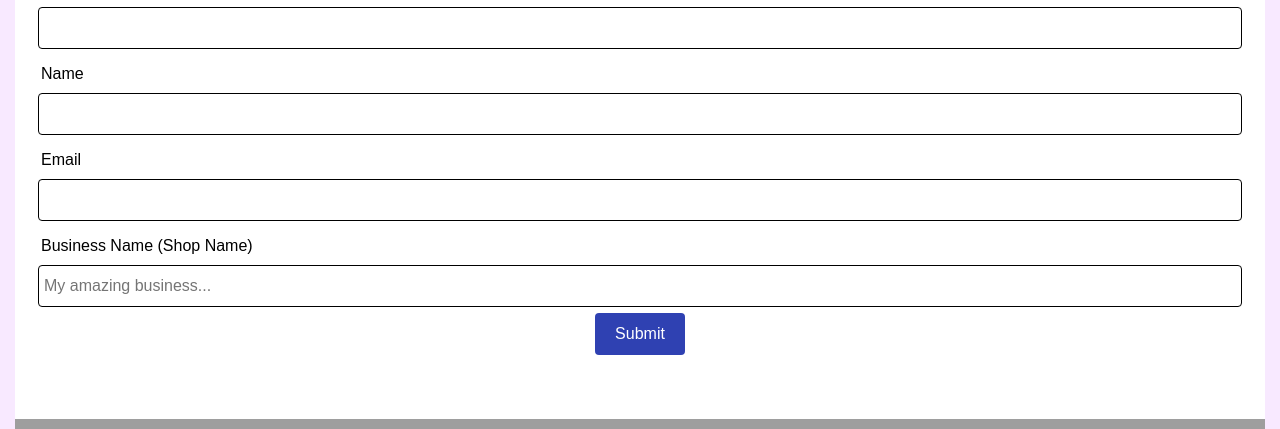
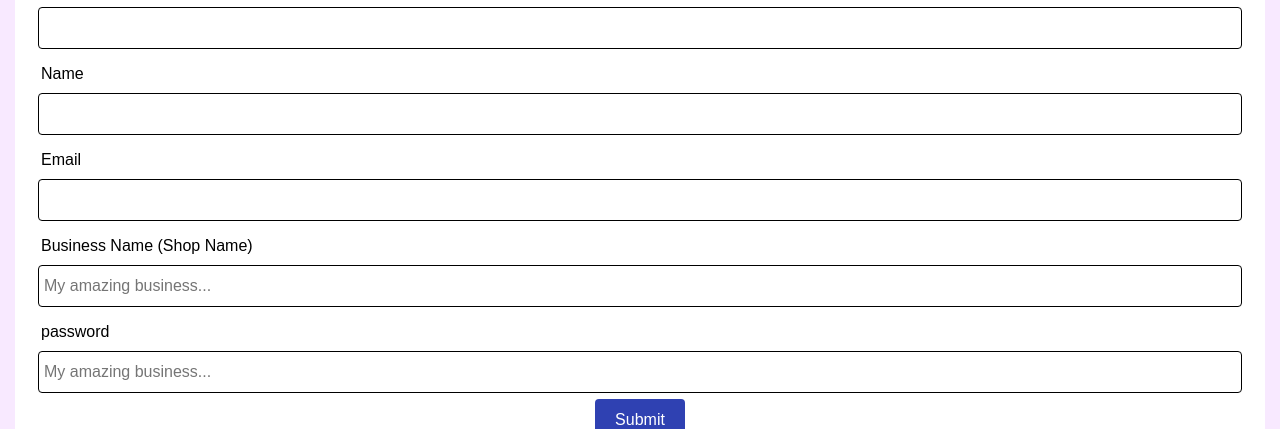
Before and after one commit to Subscribie/appsumo, a Flask app: page / in a window 1280 px wide. Shown: the part 281-710 px from the top of the page. Run offline with Flask 2, Linux system fonts and the light colour scheme; grey boxes are pictures that could not be loaded.

Commit message:
adding password field and sending a post request

```diff
--- a/app.py
+++ b/app.py
@@ -3,6 +3,7 @@
 import logging
 from dotenv import load_dotenv
 import smtplib
+import requests
 from os.path import basename
 from email.mime.application import MIMEApplication
 from email.mime.multipart import MIMEMultipart
@@ -27,13 +28,17 @@
         email = request.form.get("email")
         redemption_code = request.form.get("redemption_code")
         person_name = request.form.get("person_name")
-        shop_name = request.form.get("shop_name")
-
-        submission = f"{email},{redemption_code},{person_name}, {shop_name}\n"
+        company_name = request.form.get("company_name")
+        password = request.form.get("password")
+        submission = f"{email},{redemption_code},{person_name}, {company_name}\n"
         with open("./submissions.csv", "a") as fp:
             fp.write(submission)
         send_mail()
-        redirect_destination = f"{SUBSCRIBIE_PLAN_URL}?email={email}&redemption_code={redemption_code}&shop_name={shop_name}"
+        redirect_destination = f"{SUBSCRIBIE_PLAN_URL}?email={email}&redemption_code={redemption_code}&company_name={company_name}&password={password}&title-0=Plan1"
+        requests.post(
+            SUBSCRIBIE_PLAN_URL,
+            params={"email": email, "password": password, "title-0": "Plan 1"},
+        )
         return redirect(redirect_destination)
 
     return render_template("index.html")
--- a/templates/index.html
+++ b/templates/index.html
@@ -138,7 +138,22 @@
 
                   </label>
 
-                  <input id="id_s32fso" name="shop_name" style="box-sizing: border-box; flex-grow: 1; font-family: inherit; font-size: inherit; color: rgb(255, 255, 255); background-color: transparent; border-top-width: 1px; border-top-style: solid; border-top-color: rgb(0, 0, 0); border-right-width: 1px; border-right-style: solid; border-right-color: rgb(0, 0, 0); border-bottom-width: 1px; border-bottom-style: solid; border-bottom-color: rgb(0, 0, 0); border-left-width: 1px; border-left-style: solid; border-left-color: rgb(0, 0, 0); padding-top: 5px; padding-right: 5px; padding-bottom: 5px; padding-left: 5px; border-top-left-radius: 4px; border-top-right-radius: 4px; border-bottom-right-radius: 4px; border-bottom-left-radius: 4px; min-height: 42px; width: 100%; color:black;" placeholder="My amazing business..." required>
+                  <input id="id_s32fso" name="company_name" style="box-sizing: border-box; flex-grow: 1; font-family: inherit; font-size: inherit; color: rgb(255, 255, 255); background-color: transparent; border-top-width: 1px; border-top-style: solid; border-top-color: rgb(0, 0, 0); border-right-width: 1px; border-right-style: solid; border-right-color: rgb(0, 0, 0); border-bottom-width: 1px; border-bottom-style: solid; border-bottom-color: rgb(0, 0, 0); border-left-width: 1px; border-left-style: solid; border-left-color: rgb(0, 0, 0); padding-top: 5px; padding-right: 5px; padding-bottom: 5px; padding-left: 5px; border-top-left-radius: 4px; border-top-right-radius: 4px; border-bottom-right-radius: 4px; border-bottom-left-radius: 4px; min-height: 42px; width: 100%; color:black;" placeholder="My amazing business..." required>
+
+                </div>
+
+              </div>
+              <div class="bee-form-row" style="box-sizing: border-box;">
+
+                <div class="bee-field bee-field-id_s561io" style="box-sizing: border-box; padding-top: 3px; padding-right: 3px; padding-bottom: 3px; padding-left: 3px; display: flex; flex-grow: 1; flex-shrink: 1; flex-basis: 0%; flex-wrap: wrap; align-items: center;">
+
+                  <label for="id_s67hd3" style="box-sizing: border-box; color: rgb(0, 0, 0); line-height: 200%; text-align: left; letter-spacing: normal; display: block; flex-basis: 100%; padding-top: 3px; padding-right: 3px; padding-bottom: 3px; padding-left: 3px;">
+
+                    password
+
+                  </label>
+
+                  <input id="id_s67hd3" name="password" type="password" style="box-sizing: border-box; flex-grow: 1; font-family: inherit; font-size: inherit; color: rgb(255, 255, 255); background-color: transparent; border-top-width: 1px; border-top-style: solid; border-top-color: rgb(0, 0, 0); border-right-width: 1px; border-right-style: solid; border-right-color: rgb(0, 0, 0); border-bottom-width: 1px; border-bottom-style: solid; border-bottom-color: rgb(0, 0, 0); border-left-width: 1px; border-left-style: solid; border-left-color: rgb(0, 0, 0); padding-top: 5px; padding-right: 5px; padding-bottom: 5px; padding-left: 5px; border-top-left-radius: 4px; border-top-right-radius: 4px; border-bottom-right-radius: 4px; border-bottom-left-radius: 4px; min-height: 42px; width: 100%; color:black;" placeholder="My amazing business..." required>
 
                 </div>
 
```
